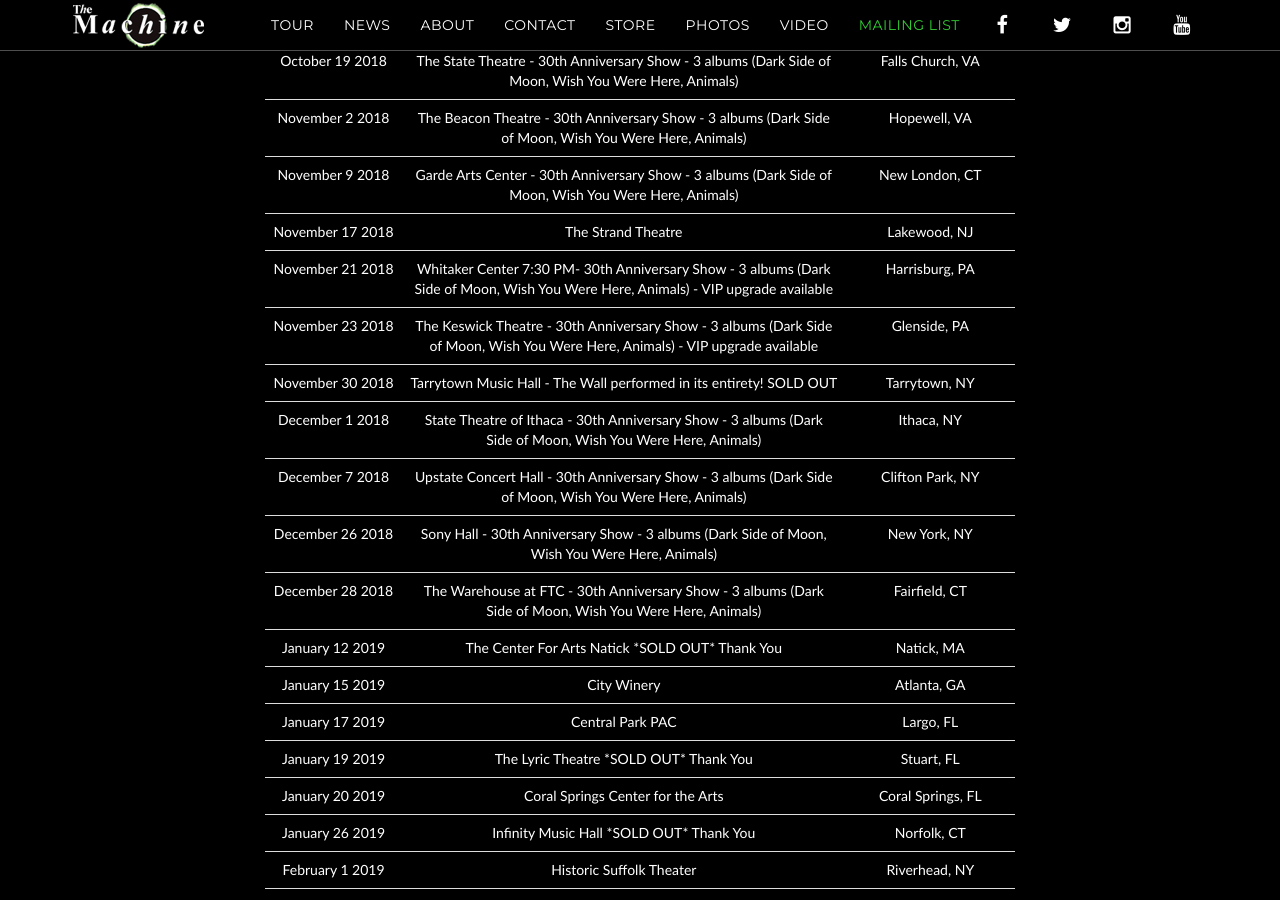
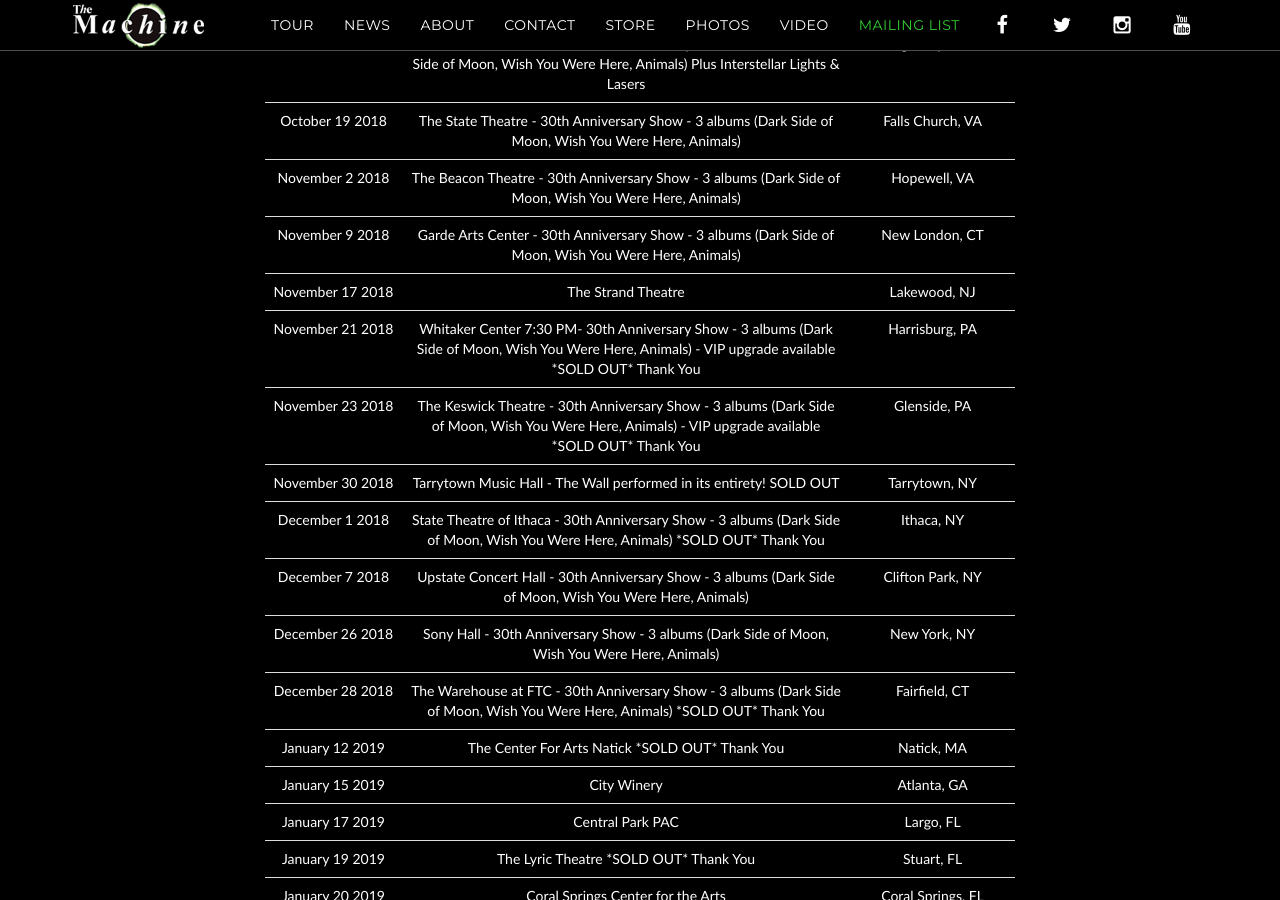
Before and after one commit to machineweb/machineweb.github.io, a Jekyll site: the page built from tourarchive/index.html, in a window 1280 px wide and 900 px high, scrolled down 29946 px. Built offline with Jekyll 4.4.1, drawn with Linux system fonts in a browser that asks for light colours.

Commit message:
Updated tour

```diff
--- a/_data/tour.yml
+++ b/_data/tour.yml
@@ -3563,7 +3563,7 @@
     order: "1551420000000"
 
   - date: "November 21 2018"
-    venue: "Whitaker Center 7:30 PM- 30th Anniversary Show - 3 albums (Dark Side of Moon, Wish You Were Here, Animals) - VIP upgrade available"
+    venue: "Whitaker Center 7:30 PM- 30th Anniversary Show - 3 albums (Dark Side of Moon, Wish You Were Here, Animals) - VIP upgrade available *SOLD OUT* Thank You"
     venue-url: "https://www1.ticketmaster.com/the-machine/event/020054F040F2280E"
     location: "Harrisburg, PA"
     tickets-url: "https://www1.ticketmaster.com/the-machine/event/020054F040F2280E"
@@ -3587,7 +3587,7 @@
     order: "1539921600000"
 
   - date: "November 23 2018"
-    venue: "The Keswick Theatre - 30th Anniversary Show - 3 albums (Dark Side of Moon, Wish You Were Here, Animals) - VIP upgrade available"
+    venue: "The Keswick Theatre - 30th Anniversary Show - 3 albums (Dark Side of Moon, Wish You Were Here, Animals) - VIP upgrade available *SOLD OUT* Thank You"
     venue-url: "https://www.axs.com/events/355154/the-machine-performs-pink-floyd-tickets"
     location: "Glenside, PA"
     tickets-url: "https://www.axs.com/events/355154/the-machine-performs-pink-floyd-tickets"
@@ -3611,7 +3611,7 @@
     order: "1556856000000"
 
   - date: "December 1 2018"
-    venue: "State Theatre of Ithaca - 30th Anniversary Show - 3 albums (Dark Side of Moon, Wish You Were Here, Animals) "
+    venue: "State Theatre of Ithaca - 30th Anniversary Show - 3 albums (Dark Side of Moon, Wish You Were Here, Animals)  *SOLD OUT* Thank You "
     venue-url: "https://www.stateofithaca.org/event/1763738-machine-performs-pink-floyd-ithaca/"
     location: "Ithaca, NY"
     tickets-url: "https://www.stateofithaca.org/event/1763738-machine-performs-pink-floyd-ithaca/"
@@ -3699,7 +3699,7 @@
     order: "1544158800000"
 
   - date: "December 28 2018"
-    venue: "The Warehouse at FTC - 30th Anniversary Show - 3 albums (Dark Side of Moon, Wish You Were Here, Animals)"
+    venue: "The Warehouse at FTC - 30th Anniversary Show - 3 albums (Dark Side of Moon, Wish You Were Here, Animals)  *SOLD OUT* Thank You"
     venue-url: "https://fairfieldtheatre.org/shows/warehouse/machine-performs-pink-floyd-30th-anniversary-tour?promo=fbevent&fbclid=IwAR03zMOCoyhcPMjCw-o0-tltPCPo8nDRIfyl5cp9auc-rk1U1Byoks8eEAQ"
     location: "Fairfield, CT"
     tickets-url: "https://fairfieldtheatre.org/shows/warehouse/machine-performs-pink-floyd-30th-anniversary-tour?promo=fbevent&fbclid=IwAR03zMOCoyhcPMjCw-o0-tltPCPo8nDRIfyl5cp9auc-rk1U1Byoks8eEAQ"
```
